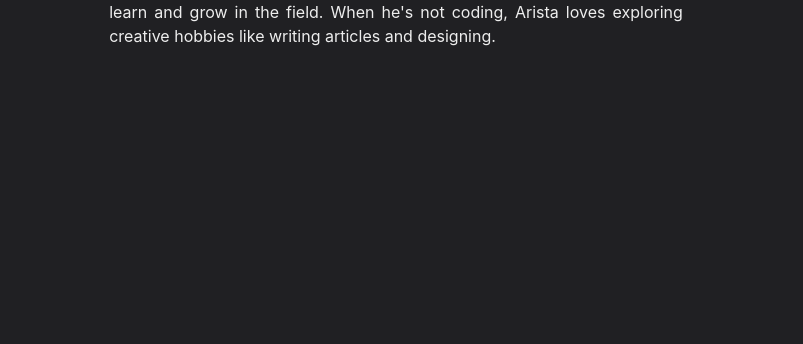
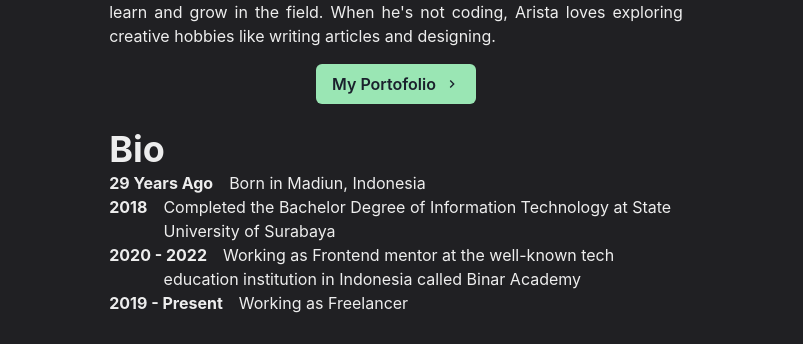
Before and after one commit to aindrajaya/aindrajaya.github.io, a Next.js app: page / in a window 1280 px wide. Shown: the part 453-797 px from the top of the page, without its empty margins (244-1047 px from the left). Built offline with nearby package versions, Linux system fonts and the light colour scheme.

Commit message:
add bio component history

```diff
--- a/pages/index.js
+++ b/pages/index.js
@@ -1,9 +1,9 @@
 import NextLink from "next/link";
-import { Container, Box, Heading, chakra, Image, Button } from "@chakra-ui/react";
+import { Link, Container, Box, Heading, chakra, Image, Button } from "@chakra-ui/react";
+import { ChevronRightIcon } from "@chakra-ui/icons";
 import Paragraph from "../components/paragraph";
 import Section from "../components/section";
-import { ChevronRightIcon } from "@chakra-ui/icons";
-
+import { BioSection, BioYear } from "../components/bio";
 
 const ProfileImage = chakra(Image, {
   shouldForwardProp: prop => ["width", "height", "src", "alt"].includes(prop)
@@ -56,6 +56,39 @@ const Page = () => {
         <Paragraph>
           Arista is a front-end developer and educator based in Indonesia. His recent collaboration project is called Artopologi, an NFT marketplace that integrates physical assets with a web3 environment. Arista is passionate about creating digital solutions that solve real-life problems and has a talent for launching successful products from ideation to implementation. In addition to his work in tech, Arista enjoys teaching and empowering others to learn and grow in the field. When he's not coding, Arista loves exploring creative hobbies like writing articles and designing.
         </Paragraph>
+        <Box align="center" my={4}>
+          <Button
+            as={NextLink}
+            href="/works"
+            scroll={false}
+            rightIcon={<ChevronRightIcon />}
+            colorScheme="green"
+          >
+            My Portofolio
+          </Button>
+        </Box>
+      </Section>
+
+      <Section delay={0.2}>
+        <Heading as="h3" variant="section-title">
+          Bio
+        </Heading>
+        <BioSection>
+          <BioYear>29 Years Ago</BioYear>
+          Born in Madiun, Indonesia
+        </BioSection>
+        <BioSection>
+          <BioYear>2018</BioYear>
+          Completed the Bachelor Degree of Information Technology at State University of Surabaya
+        </BioSection>
+        <BioSection>
+          <BioYear>2020 - 2022</BioYear>
+          Working as Frontend mentor at the well-known tech education institution in Indonesia called Binar Academy
+        </BioSection>
+        <BioSection>
+          <BioYear>2019 - Present</BioYear>
+          Working as Freelancer
+        </BioSection>
       </Section>
     </Container>
   )
```
